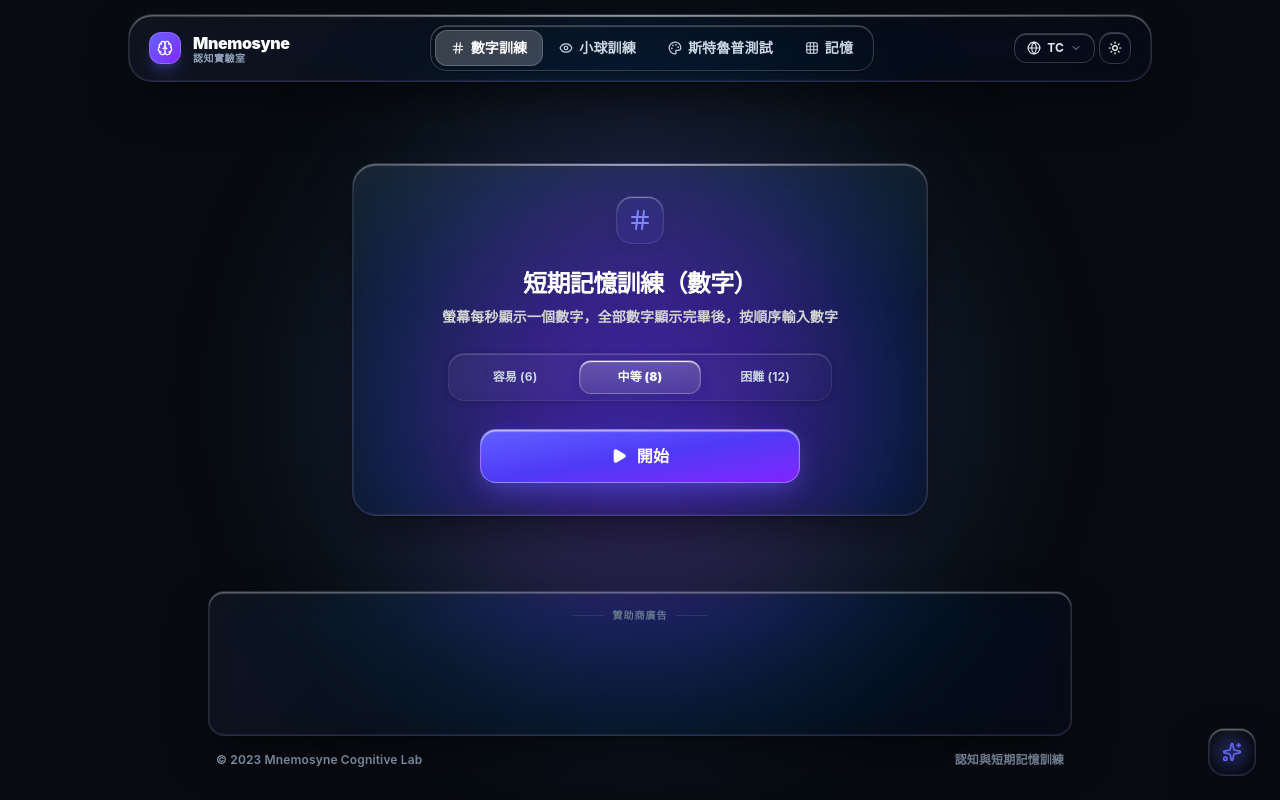
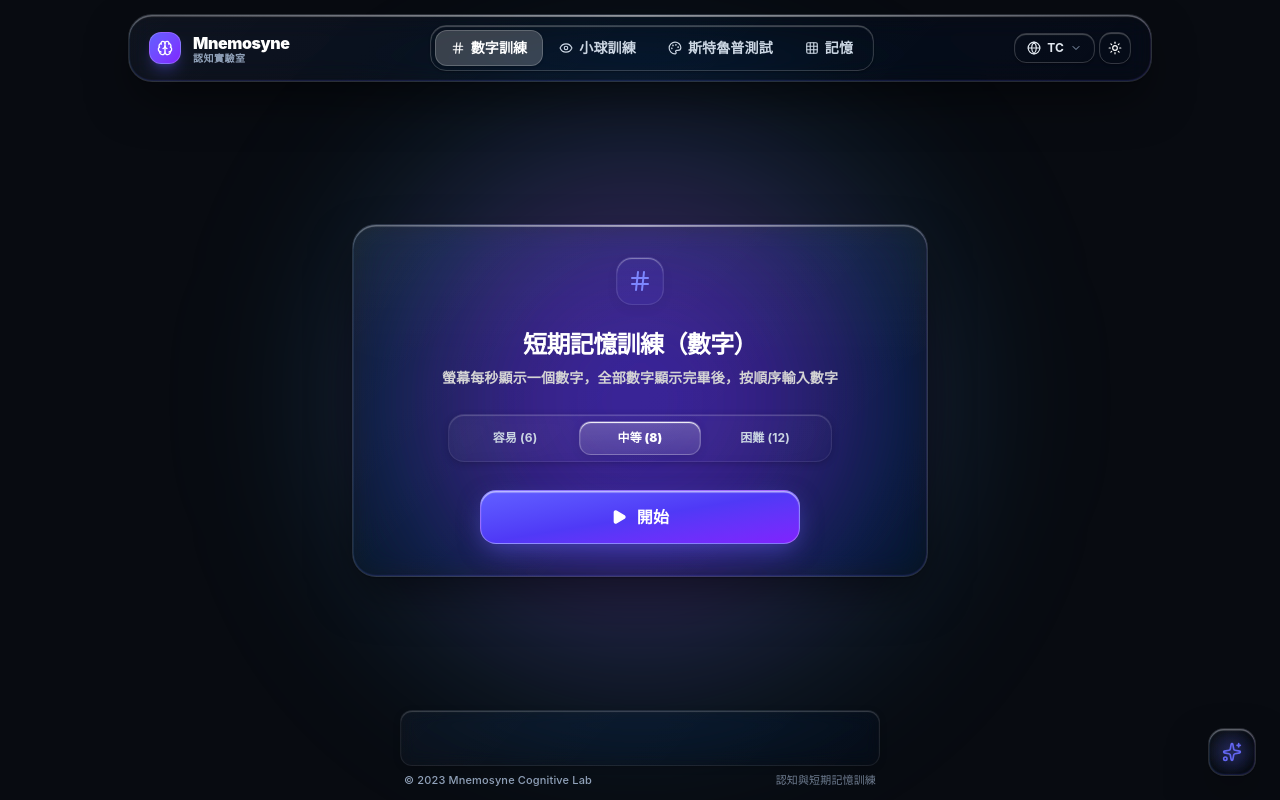
Before and after one commit to lokjason489/Mnemosyne, a React (Vite) app: page / in a window 1280 px wide. Built offline with nearby package versions, Linux system fonts and the light colour scheme.

Commit message:
fix(layout): ensure full viewport height, anchor footer, and slim down ad banner

```diff
--- a/src/components/StoopTest.tsx
+++ b/src/components/StoopTest.tsx
@@ -135,7 +135,7 @@ export const StoopTest: React.FC<Props> = () => {
               transition={{ duration: 0.12 }}
               className="flex flex-col items-center text-center gap-6"
             >
-              <div className="flex items-center justify-center w-12 h-12 rounded-2xl bg-gradient-to-br from-indigo-500/20 to-purple-500/20 dark:from-indigo-500/30 dark:to-purple-500/30 text-indigo-600 dark:text-indigo-400 border border-white/60 dark:border-white/10 shadow-[inset_0_1px_1px_rgba(255,255,255,0.6)] backdrop-blur-md">
+              <div className="flex items-center justify-center w-12 h-12 rounded-2xl bg-linear-to-br from-indigo-500/20 to-purple-500/20 dark:from-indigo-500/30 dark:to-purple-500/30 text-indigo-600 dark:text-indigo-400 border border-white/60 dark:border-white/10 shadow-[inset_0_1px_1px_rgba(255,255,255,0.6)] backdrop-blur-md">
                 <Palette className="w-6 h-6" />
               </div>
 
@@ -198,7 +198,7 @@ export const StoopTest: React.FC<Props> = () => {
               {/* Clean Viewport for Stroop Word */}
               <div className="w-full max-w-md h-44 rounded-3xl flex items-center justify-center liquid-glass-card relative overflow-hidden">
                 {/* Specular top sheen */}
-                <div className="absolute inset-x-6 top-0 h-[1.5px] bg-gradient-to-r from-transparent via-white/90 dark:via-white/40 to-transparent pointer-events-none" />
+                <div className="absolute inset-x-6 top-0 h-[1.5px] bg-linear-to-r from-transparent via-white/90 dark:via-white/40 to-transparent pointer-events-none" />
                 <AnimatePresence mode="wait">
                   <motion.span
                     key={`${round}-${currentWord.nameKey}-${currentInk.nameKey}`}
--- a/src/components/ui/AdBanner.tsx
+++ b/src/components/ui/AdBanner.tsx
@@ -15,10 +15,10 @@ interface AdBannerProps {
 export const AdBanner: React.FC<AdBannerProps> = ({
   adClient = 'ca-pub-6995811232744511',
   adSlot,
-  adFormat = 'auto',
-  fullWidthResponsive = true,
+  adFormat = 'horizontal',
+  fullWidthResponsive = false,
   className,
-  showLabel = true,
+  showLabel = false,
 }) => {
   const { t } = useTranslation();
   const adRef = useRef<HTMLModElement>(null);
@@ -46,25 +46,25 @@ export const AdBanner: React.FC<AdBannerProps> = ({
   return (
     <div
       className={cn(
-        'w-full rounded-2xl liquid-glass-card p-3 sm:p-4 text-center overflow-hidden flex flex-col items-center justify-center relative min-h-[100px]',
+        'w-full max-w-lg rounded-xl liquid-glass-subtle px-2.5 py-1 text-center overflow-hidden flex flex-col items-center justify-center relative min-h-11.5 max-h-16',
         className
       )}
     >
       {showLabel && (
-        <div className="w-full flex items-center justify-center gap-2 mb-1.5 select-none">
-          <span className="h-[1px] w-8 bg-slate-300 dark:bg-white/10" />
-          <span className="text-[10px] font-bold tracking-widest text-slate-400 dark:text-slate-500 uppercase">
+        <div className="w-full flex items-center justify-center gap-1.5 mb-0.5 select-none">
+          <span className="h-px w-4 bg-slate-300 dark:bg-white/10" />
+          <span className="text-[8px] font-bold tracking-widest text-slate-400 dark:text-slate-500 uppercase">
             {t('advertisement', 'ADVERTISEMENT')}
           </span>
-          <span className="h-[1px] w-8 bg-slate-300 dark:bg-white/10" />
+          <span className="h-px w-4 bg-slate-300 dark:bg-white/10" />
         </div>
       )}
 
-      <div className="w-full overflow-hidden flex items-center justify-center min-h-[90px]">
+      <div className="w-full overflow-hidden flex items-center justify-center min-h-9.5 max-h-12">
         <ins
           ref={adRef}
           className="adsbygoogle block w-full"
-          style={{ display: 'block', minHeight: '90px' }}
+          style={{ display: 'inline-block', width: '100%', height: '46px', maxHeight: '48px' }}
           data-ad-client={adClient}
           {...(adSlot ? { 'data-ad-slot': adSlot } : {})}
           data-ad-format={adFormat}
--- a/src/components/ui/FloatingAmbientControl.tsx
+++ b/src/components/ui/FloatingAmbientControl.tsx
@@ -100,7 +100,7 @@ export const FloatingAmbientControl: React.FC<FloatingAmbientControlProps> = ({
             animate={{ opacity: 1, y: 0, scale: 1 }}
             exit={{ opacity: 0, y: 12, scale: 0.95 }}
             transition={{ duration: 0.15, ease: 'easeOut' }}
-            className="!absolute bottom-16 right-0 w-72 p-4 rounded-3xl liquid-glass-dropdown shadow-2xl space-y-4"
+            className="absolute! bottom-16 right-0 w-72 p-4 rounded-3xl liquid-glass-dropdown shadow-2xl space-y-4"
           >
             {/* Header with Title and Toggle */}
             <div className="flex items-center justify-between">
--- a/src/components/ui/GlowCard.tsx
+++ b/src/components/ui/GlowCard.tsx
@@ -25,9 +25,9 @@ export const GlowCard: React.FC<GlowCardProps> = ({ children, className, ...prop
       {/* Specular fluid light reflections */}
       <div className="absolute inset-0 rounded-[inherit] pointer-events-none overflow-hidden">
         {/* Soft curved reflection sheen */}
-        <div className="absolute -top-[50%] -left-[15%] w-[130%] h-[90%] rounded-full bg-gradient-to-b from-white/35 via-white/5 to-transparent dark:from-white/10 pointer-events-none" />
+        <div className="absolute top-[-50%] left-[-15%] w-[130%] h-[90%] rounded-full bg-linear-to-b from-white/35 via-white/5 to-transparent dark:from-white/10 pointer-events-none" />
         {/* Top edge crisp specular light rim */}
-        <div className="absolute inset-x-8 top-0 h-[1.5px] bg-gradient-to-r from-transparent via-white/90 dark:via-white/40 to-transparent" />
+        <div className="absolute inset-x-8 top-0 h-[1.5px] bg-linear-to-r from-transparent via-white/90 dark:via-white/40 to-transparent" />
       </div>
 
       <div className="relative z-10">{children}</div>
--- a/src/index.css
+++ b/src/index.css
@@ -10,6 +10,7 @@
 html,
 body,
 #root {
+  min-height: 100dvh;
   height: 100%;
   width: 100%;
   margin: 0;
@@ -28,6 +29,12 @@ body {
 .dark body {
   background-color: #080b11;
   color: #f8fafc;
+}
+
+#root {
+  display: flex;
+  flex-direction: column;
+  flex: 1 1 auto;
 }
 
 /* Real Liquid Glass (流動液態玻璃) Core Design System - Ultra-Clear & Specular */
--- a/src/pages/page/home.tsx
+++ b/src/pages/page/home.tsx
@@ -123,8 +123,8 @@ export const HomePage: React.FC = () => {
             main: mode === 'dark' ? '#d4d4d4' : '#525252',
           },
           background: {
-            default: mode === 'dark' ? '#000000' : '#ffffff',
-            paper: mode === 'dark' ? '#0a0a0a' : '#ffffff',
+            default: mode === 'dark' ? '#080b11' : '#f1f5f9',
+            paper: mode === 'dark' ? '#0f141f' : '#ffffff',
           },
           text: {
             primary: mode === 'dark' ? '#ffffff' : '#000000',
@@ -140,6 +140,30 @@ export const HomePage: React.FC = () => {
       }),
     [mode]
   );
+
+  // Prevent Google AdSense from setting destructive "min-height: 0px !important" on root elements
+  useEffect(() => {
+    const root = document.getElementById('root');
+    const container = document.getElementById('app-container');
+
+    const cleanInlineStyles = () => {
+      if (root?.style.minHeight === '0px' || root?.style.height === 'auto') {
+        root.style.removeProperty('min-height');
+        root.style.removeProperty('height');
+      }
+      if (container?.style.minHeight === '0px' || container?.style.height === 'auto') {
+        container.style.removeProperty('min-height');
+        container.style.removeProperty('height');
+      }
+    };
+
+    cleanInlineStyles();
+    const observer = new MutationObserver(cleanInlineStyles);
+    if (root) observer.observe(root, { attributes: true, attributeFilter: ['style'] });
+    if (container) observer.observe(container, { attributes: true, attributeFilter: ['style'] });
+
+    return () => observer.disconnect();
+  }, []);
 
   // Tab Definitions
   const tabs: TabItem[] = useMemo(
@@ -193,8 +217,9 @@ export const HomePage: React.FC = () => {
     <ThemeProvider theme={muiTheme}>
       <CssBaseline />
       <div
+        id="app-container"
         className={cn(
-          'min-h-screen w-full flex flex-col font-sans transition-colors duration-200 relative selection:bg-indigo-500/20',
+          'min-h-dvh w-full flex-1 flex flex-col justify-between font-sans transition-colors duration-200 relative selection:bg-indigo-500/20',
           mode === 'dark' ? 'bg-[#080b11] text-slate-100' : 'bg-[#f1f5f9] text-slate-950'
         )}
       >
@@ -215,7 +240,7 @@ export const HomePage: React.FC = () => {
                 animate={{ opacity: 1 }}
                 exit={{ opacity: 0 }}
                 transition={{ duration: 0.2 }}
-                className="absolute top-0 left-0 w-[640px] h-[640px] rounded-full blur-[80px] will-change-transform"
+                className="absolute top-0 left-0 w-160 h-160 rounded-full blur-[80px] will-change-transform"
               />
             </div>
           )}
@@ -230,11 +255,11 @@ export const HomePage: React.FC = () => {
             )}
           >
             {/* Specular top rim highlight */}
-            <div className="absolute inset-x-8 top-0 h-[1.5px] bg-gradient-to-r from-transparent via-white/80 dark:via-white/35 to-transparent pointer-events-none" />
+            <div className="absolute inset-x-8 top-0 h-[1.5px] bg-linear-to-r from-transparent via-white/80 dark:via-white/35 to-transparent pointer-events-none" />
 
             {/* Modern Logo */}
             <div className="flex items-center gap-3 select-none relative z-10">
-              <div className="flex items-center justify-center w-8 h-8 rounded-xl bg-gradient-to-br from-indigo-500 to-violet-600 text-white shadow-lg shadow-indigo-500/30 border border-white/20">
+              <div className="flex items-center justify-center w-8 h-8 rounded-xl bg-linear-to-br from-indigo-500 to-violet-600 text-white shadow-lg shadow-indigo-500/30 border border-white/20">
                 <Brain className="w-4 h-4" />
               </div>
               <div className="flex flex-col">
@@ -266,7 +291,7 @@ export const HomePage: React.FC = () => {
                   className={cn(
                     'flex items-center gap-1.5 px-3 py-1.5 text-xs font-bold rounded-xl cursor-pointer',
                     'liquid-glass-border-only',
-                    'text-slate-950 dark:text-slate-200 hover:bg-black/[0.03] dark:hover:bg-white/[0.05]',
+                    'text-slate-950 dark:text-slate-200 hover:bg-black/3 dark:hover:bg-white/5',
                     'transition-colors duration-150 outline-none'
                   )}
                   aria-label={t('change_language', 'Change Language')}
@@ -288,7 +313,7 @@ export const HomePage: React.FC = () => {
                       animate={{ opacity: 1, y: 0, scale: 1 }}
                       exit={{ opacity: 0, y: 6, scale: 0.96 }}
                       transition={{ duration: 0.12, ease: 'easeOut' }}
-                      className="!absolute top-[calc(100%+8px)] right-0 w-36 rounded-2xl p-1.5 z-50 liquid-glass-dropdown shadow-2xl"
+                      className="absolute! top-[calc(100%+8px)] right-0 w-36 rounded-2xl p-1.5 z-50 liquid-glass-dropdown shadow-2xl"
                     >
                       {languageList.map((item) => (
                         <button
@@ -317,7 +342,7 @@ export const HomePage: React.FC = () => {
                 className={cn(
                   'p-2 rounded-xl cursor-pointer text-slate-950 dark:text-slate-200',
                   'liquid-glass-border-only',
-                  'hover:bg-black/[0.03] dark:hover:bg-white/[0.05] transition-colors duration-150'
+                  'hover:bg-black/3 dark:hover:bg-white/5 transition-colors duration-150'
                 )}
                 aria-label={t('toggle_theme', 'Toggle Theme')}
               >
@@ -332,7 +357,7 @@ export const HomePage: React.FC = () => {
         </header>
 
         {/* Main Content Area */}
-        <main className="relative z-10 flex-1 max-w-4xl w-full mx-auto px-4 py-8 flex flex-col items-center justify-center">
+        <main className="relative z-10 flex-1 max-w-4xl w-full mx-auto px-4 py-4 sm:py-6 flex flex-col items-center justify-center">
           <AnimatePresence mode="wait">
             <motion.div
               key={activeTab}
@@ -351,9 +376,9 @@ export const HomePage: React.FC = () => {
         </main>
 
         {/* Footer Area with Google Ads Banner */}
-        <footer className="relative z-10 w-full max-w-4xl mx-auto px-4 pb-8 pt-2 flex flex-col items-center gap-4">
+        <footer className="relative z-10 w-full max-w-lg mx-auto px-4 pb-3 pt-1 flex flex-col items-center gap-1.5 select-none shrink-0">
           <AdBanner adClient="ca-pub-6995811232744511" className="w-full" />
-          <div className="flex flex-col sm:flex-row items-center justify-between w-full text-xs font-semibold text-slate-600 dark:text-slate-400 px-2 select-none gap-2">
+          <div className="flex flex-col sm:flex-row items-center justify-between w-full text-[11px] font-medium text-slate-500 dark:text-slate-400 px-1 gap-1">
             <span>© {new Date().getFullYear()} Mnemosyne Cognitive Lab</span>
             <span className="opacity-75">
               {t('cognitive_training', 'Cognitive & Memory Training')}
```
Also changed, not shown: src/components/BallTest.tsx (+4 -4 lines), src/components/MemoryGame.tsx (+4 -4 lines), src/components/NumberTest.tsx (+5 -5 lines).
